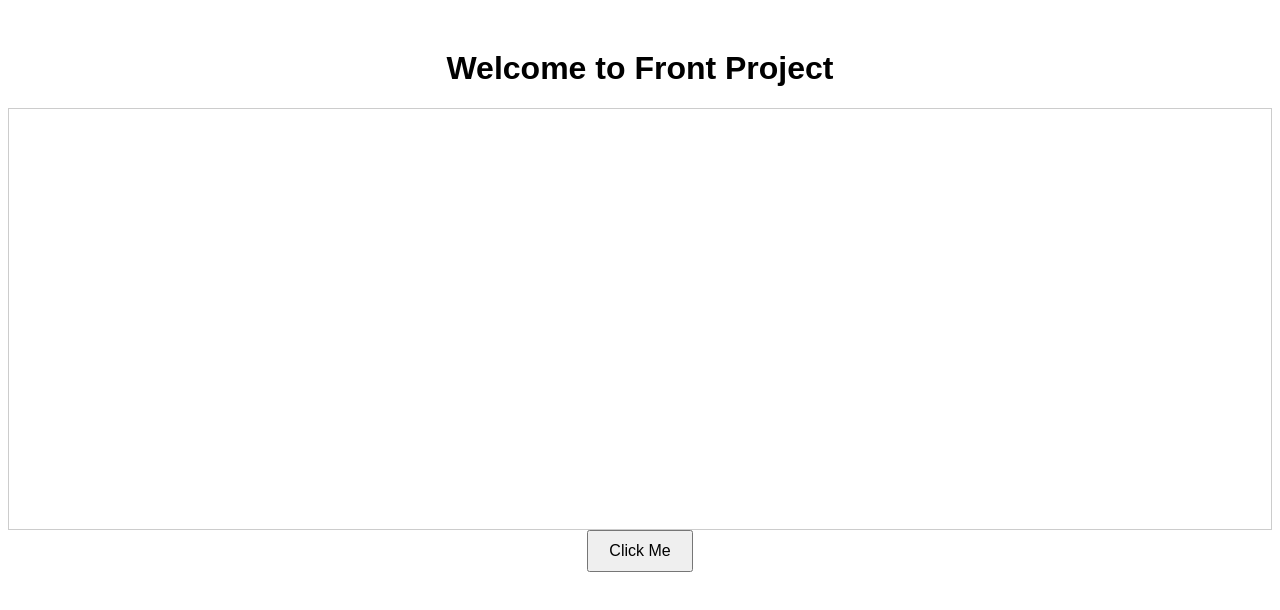
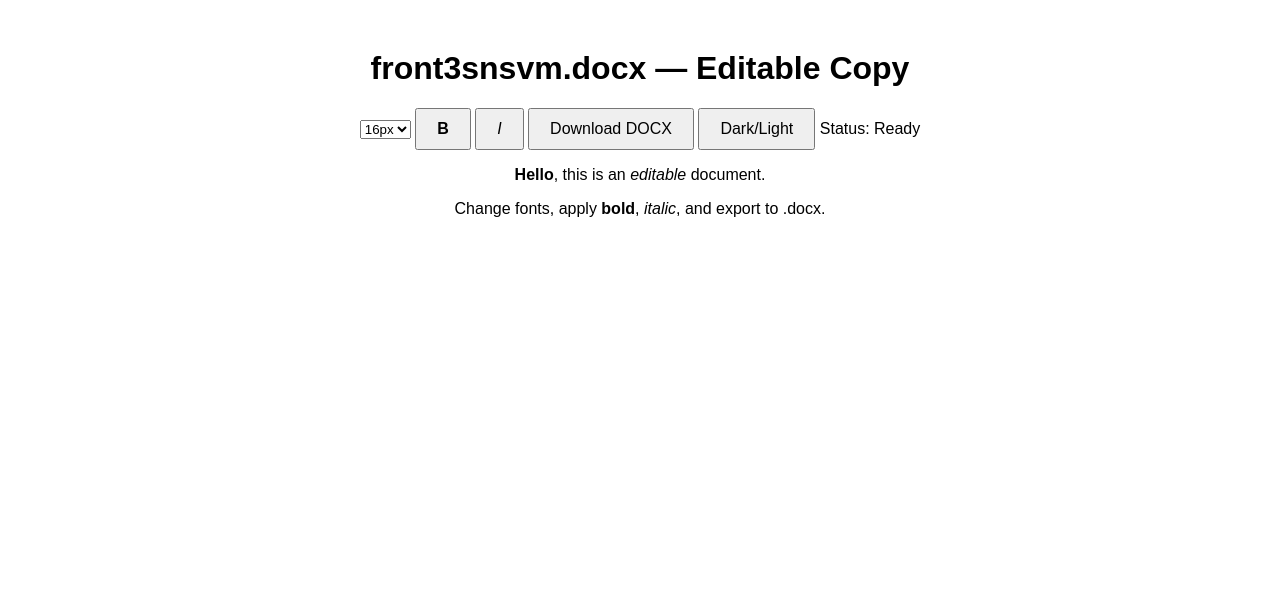
Before and after one commit to ms32v2/frontprjsnsvm, a website: page index.html in a window 1280 px wide. Drawn offline with Linux system fonts and the light colour scheme; no server answers.

Commit message:
Update index.html

```diff
--- a/index.html
+++ b/index.html
@@ -1,20 +1,32 @@
 <!DOCTYPE html>
 <html lang="en">
 <head>
-  <meta charset="UTF-8">
-  <meta name="viewport" content="width=device-width, initial-scale=1.0">
-  <title>Front Project</title>
-  <link rel="stylesheet" href="styles.css">
+  <meta charset="UTF-8" />
+  <meta name="viewport" content="width=device-width, initial-scale=1.0" />
+  <title>front3snsvm.docx — Editor</title>
+  <link rel="stylesheet" href="styles.css" />
 </head>
 <body>
-  <h1>Welcome to Front Project</h1>
+  <h1>front3snsvm.docx — Editable Copy</h1>
 
-  <!-- Editor placeholder -->
-  <div id="editor-container">
-    <!-- Your DOCX editor should be initialized here -->
+  <div class="toolbar">
+    <select id="fontSize">
+      <option value="12px">12px</option>
+      <option value="16px" selected>16px</option>
+      <option value="20px">20px</option>
+      <option value="24px">24px</option>
+    </select>
+    <button id="boldBtn"><b>B</b></button>
+    <button id="italicBtn"><i>I</i></button>
+    <button id="downloadBtn">Download DOCX</button>
+    <button id="themeToggle">Dark/Light</button>
+    <span id="status">Status: Ready</span>
   </div>
 
-  <button id="btn">Click Me</button>
+  <div id="editor" contenteditable="true">
+    <p><b>Hello</b>, this is an <i>editable</i> document.</p>
+    <p>Change fonts, apply <b>bold</b>, <i>italic</i>, and export to .docx.</p>
+  </div>
 
   <script src="script.js"></script>
 </body>
```
